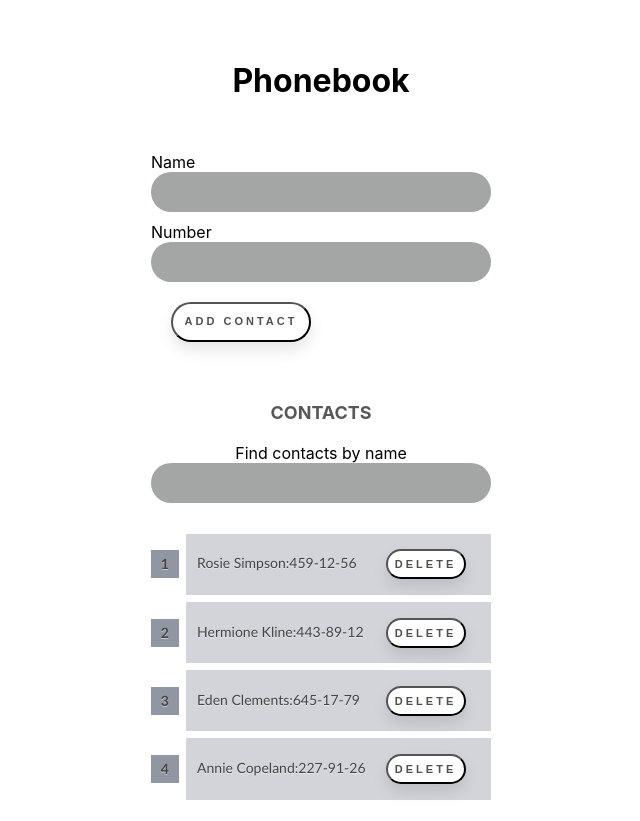
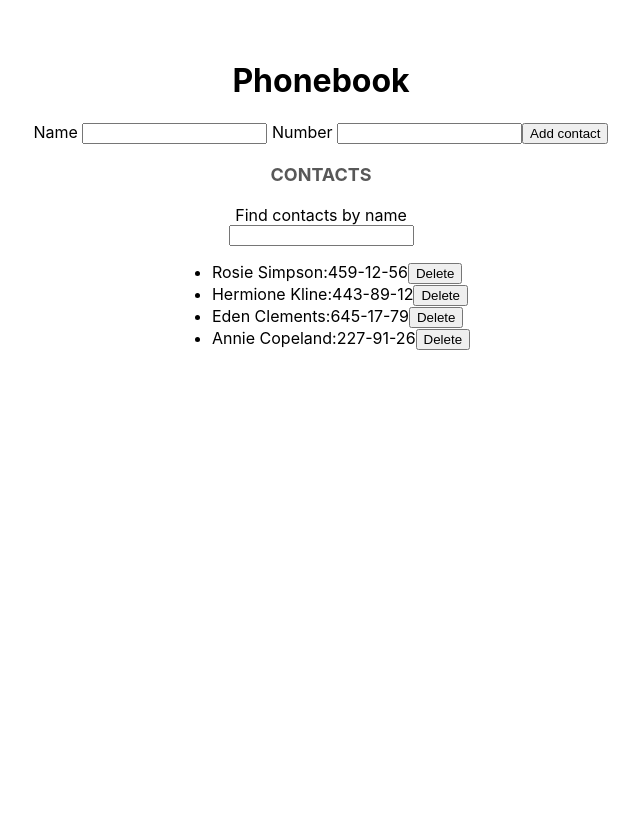
Before and after one commit to Eugenia-Medved/goit-react-hw-02-feedback, a React (Create React App) app: page / in a window 1280 px wide. Shown: the whole page, without its empty margins (319-959 px from the left). After the commit the page ends 800 px from the top, so only its background shows below. Built offline with nearby package versions, Linux system fonts and the light colour scheme.

Commit message:
Revert "finish style"
This reverts commit 8374d68fa3ddd6116d20edb734ec2ee00bc44d07.

```diff
--- a/src/components/App/App.js
+++ b/src/components/App/App.js
@@ -20,7 +20,6 @@ class App extends Component {
   addNumber = (nam, tel) => {
     if (this.state.contacts.find(contact => contact.name === nam)) {
       alert(`${nam} is already in contacts!!!`);
-      return;
     }
     const contact = {
       id: shortid.generate(),
--- a/src/components/ContactForm/ContactForm.js
+++ b/src/components/ContactForm/ContactForm.js
@@ -1,6 +1,5 @@
 import React, { Component } from 'react';
 import shortid from 'shortid';
-import s from './ContactForm.module.css';
 
 class ContactForm extends Component {
   state = {
@@ -34,26 +33,12 @@ class ContactForm extends Component {
     const telId = shortid.generate();
 
     return (
-      <form className={s.form} onSubmit={this.handleSubmit}>
+      <form onSubmit={this.handleSubmit}>
         <label for={nameId}> Name </label>
-        <input
-          className={s.input}
-          id={nameId}
-          type="text"
-          value={name}
-          onChange={this.handleChangeName}
-        />
+        <input id={nameId} type="text" value={name} onChange={this.handleChangeName} />
         <label for={telId}> Number </label>
-        <input
-          className={s.input}
-          id={telId}
-          type="text"
-          value={number}
-          onChange={this.handleChangeNumber}
-        />
-        <button className={s.button} type="submit">
-          Add contact
-        </button>
+        <input id={telId} type="text" value={number} onChange={this.handleChangeNumber} />
+        <button type="submit">Add contact</button>
       </form>
     );
   }
--- a/src/components/ContactForm/ContactForm.module.css
+++ /dev/null
@@ -1,43 +0,0 @@
-.form {
-  display: flex;
-  flex-direction: column;
-  padding: 30px;
-}
-
-.input {
-  display: block;
-  width: 300px;
-  padding: 0 20px;
-  margin-bottom: 10px;
-  background: #a4a5a5;
-  line-height: 40px;
-  border-width: 0;
-  border-radius: 20px;
-  font-family: 'Roboto', sans-serif;
-}
-
-.button {
-  text-decoration: none;
-  display: inline-block;
-  width: 140px;
-  height: 40px;
-  line-height: 25px;
-  border-radius: 25px;
-  margin: 10px 20px;
-  font-family: 'Montserrat', sans-serif;
-  font-size: 11px;
-  text-transform: uppercase;
-  text-align: center;
-  letter-spacing: 3px;
-  font-weight: 600;
-  color: #524f4e;
-  background: white;
-  box-shadow: 0 8px 15px rgba(0, 0, 0, 0.1);
-  transition: 0.3s;
-}
-.button:hover {
-  background: #393a39;
-  box-shadow: 0 15px 20px rgba(91, 94, 93, 0.4);
-  color: white;
-  transform: translateY(-7px);
-}
--- a/src/components/ContactList/ContactList.js
+++ b/src/components/ContactList/ContactList.js
@@ -1,20 +1,19 @@
 import React from 'react';
-import s from './ContactList.module.css';
 
 function ContactList({ contacts, onDeleteNumber }) {
   return (
-    <ol className={s.list}>
+    <ul>
       {contacts.map(contact => (
-        <li key={contact.id} className={s.item}>
+        <li key={contact.id}>
           <span>
             {contact.name}:{contact.number}
           </span>
-          <button className={s.button} type="button" onClick={() => onDeleteNumber(contact.id)}>
+          <button type="button" onClick={() => onDeleteNumber(contact.id)}>
             Delete
           </button>
         </li>
       ))}
-    </ol>
+    </ul>
   );
 }
 
--- a/src/components/ContactList/ContactList.module.css
+++ /dev/null
@@ -1,61 +0,0 @@
-.list {
-  counter-reset: li;
-  list-style: none;
-  font: 14px 'Trebuchet MS', 'Lucida Sans';
-  padding: 0;
-  text-shadow: 0 1px 0 rgba(255, 255, 255, 0.5);
-}
-.item {
-  position: relative;
-  display: block;
-  display: flex;
-  justify-content: space-between;
-  align-items: baseline;
-  padding: 0.4em 0.4em 0.4em 0.8em;
-  margin: 0.5em 0 0.5em 2.5em;
-  background: #d3d4da;
-  color: #444;
-  text-decoration: none;
-  transition: all 0.3s ease-out;
-}
-
-.item:before {
-  content: counter(li);
-  counter-increment: li;
-  position: absolute;
-  left: -2.5em;
-  top: 50%;
-  margin-top: -1em;
-  background: #9097a2;
-  height: 2em;
-  width: 2em;
-  line-height: 2em;
-  text-align: center;
-  font-weight: bold;
-}
-
-.button {
-  text-decoration: none;
-  display: inline-block;
-  width: 80px;
-  height: 30px;
-  line-height: 25px;
-  border-radius: 25px;
-  margin: 10px 20px;
-  font-family: 'Montserrat', sans-serif;
-  font-size: 11px;
-  text-transform: uppercase;
-  text-align: center;
-  letter-spacing: 3px;
-  font-weight: 600;
-  color: #524f4e;
-  background: white;
-  box-shadow: 0 8px 15px rgba(0, 0, 0, 0.1);
-  transition: 0.3s;
-}
-.button:hover {
-  background: #393a39;
-  box-shadow: 0 15px 20px rgba(91, 94, 93, 0.4);
-  color: white;
-  transform: translateY(-7px);
-}
--- a/src/components/Container/Container.module.css
+++ b/src/components/Container/Container.module.css
@@ -1,6 +1,6 @@
 .container {
   margin: 0 auto;
-  width: 1000px;
+  width: 800px;
 
   display: flex;
   flex-direction: column;
--- a/src/components/Filter/Filter.js
+++ b/src/components/Filter/Filter.js
@@ -1,12 +1,11 @@
 import shortid from 'shortid';
-import s from './Filter.module.css';
 
 function Filter({ value, onChange }) {
   const findId = shortid.generate();
   return (
     <>
       <label for={findId}>Find contacts by name</label>
-      <input className={s.input} id={findId} type="text" value={value} onChange={onChange} />
+      <input id={findId} type="text" value={value} onChange={onChange} />
     </>
   );
 }
--- a/src/components/Filter/Filter.module.css
+++ /dev/null
@@ -1,11 +0,0 @@
-.input {
-  display: block;
-  width: 300px;
-  padding: 0 20px;
-  margin-bottom: 10px;
-  background: #a4a5a5;
-  line-height: 40px;
-  border-width: 0;
-  border-radius: 20px;
-  font-family: 'Roboto', sans-serif;
-}
```
